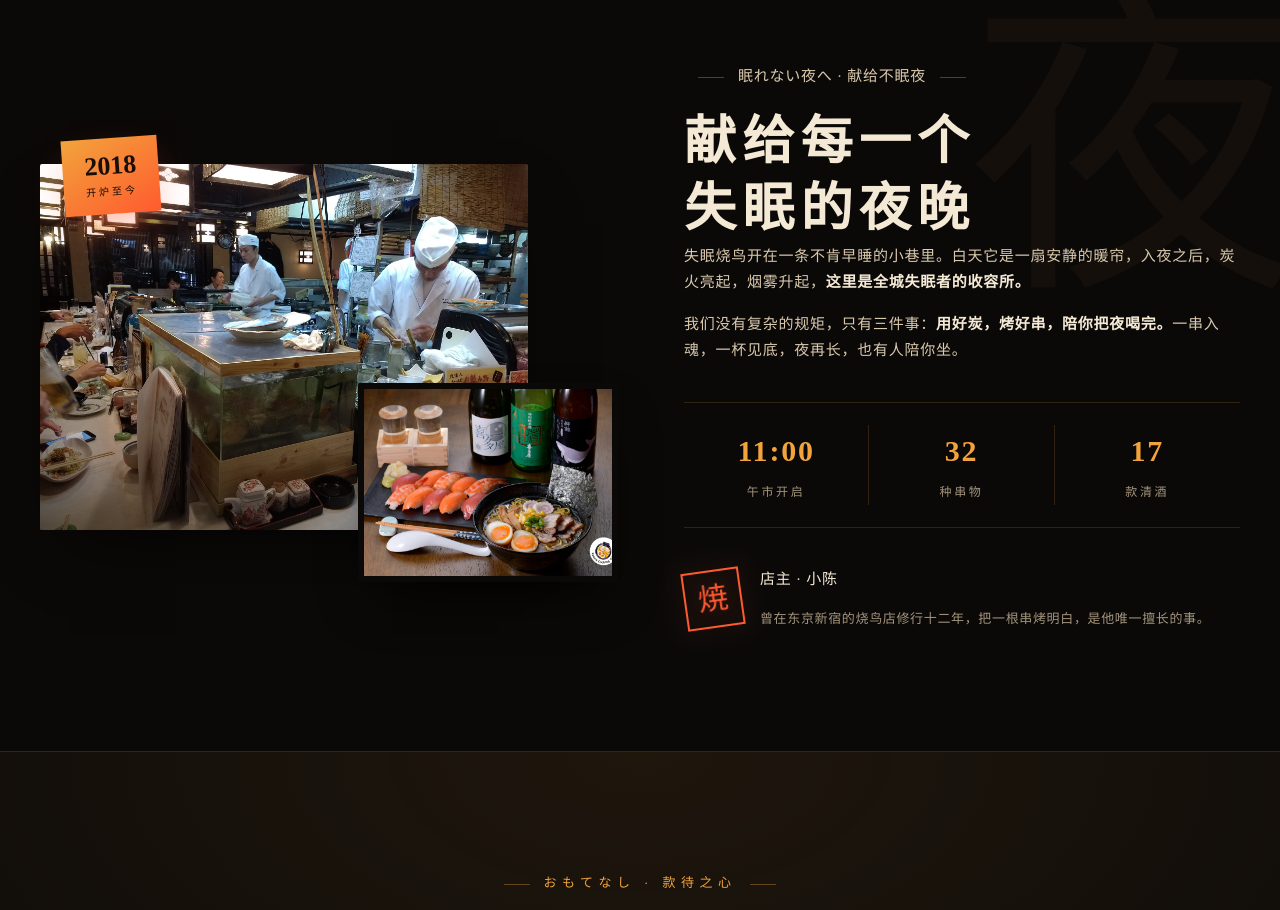
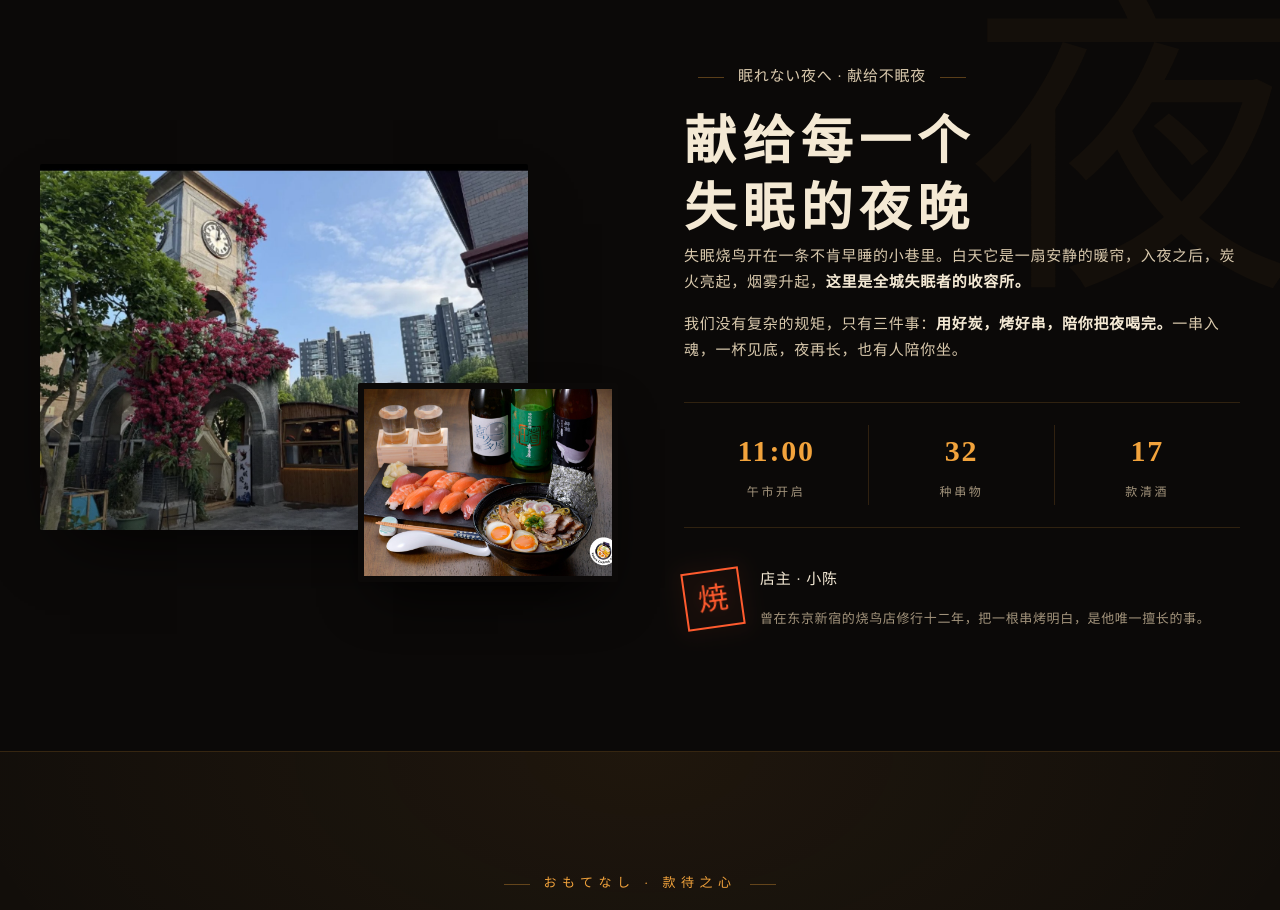
Before and after one commit to 2063520586-ai/shimian-shaoniao, a plain HTML site: page index.html in a window 1280 px wide. Shown: the part 920-1830 px from the top of the page. Drawn offline with Linux system fonts and the light colour scheme.

Commit message:
update owner captions and chef photo

```diff
--- a/index.html
+++ b/index.html
@@ -120,14 +120,10 @@
       <div class="container about-grid">
         <div class="about-media reveal">
           <div class="about-photo main">
-            <img src="assets/img/story.jpg" alt="京都居酒屋内的暖黄灯光与吧台">
+            <img src="assets/img/gallery/gallery-01.jpg" alt="失眠烧鸟门面实拍，店主小陈在门口">
           </div>
           <div class="about-photo float">
             <img src="assets/img/table.jpg" alt="居酒屋餐桌上的一桌料理">
-          </div>
-          <div class="about-badge">
-            <strong>2018</strong>
-            <span>开炉至今</span>
           </div>
         </div>
 
```
